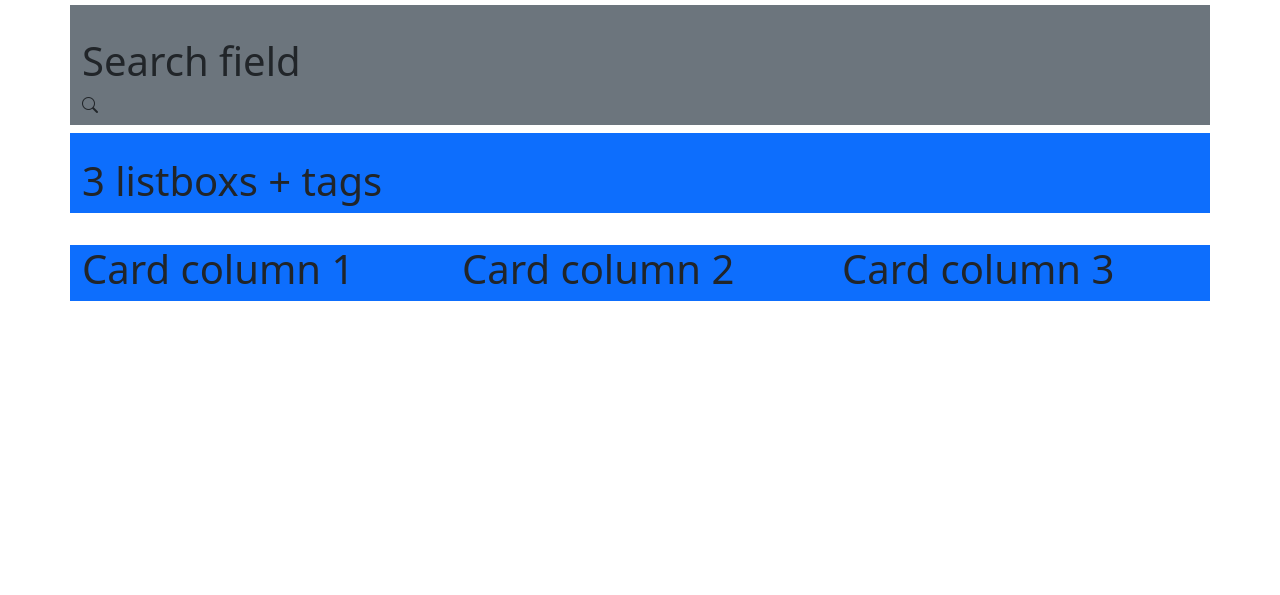
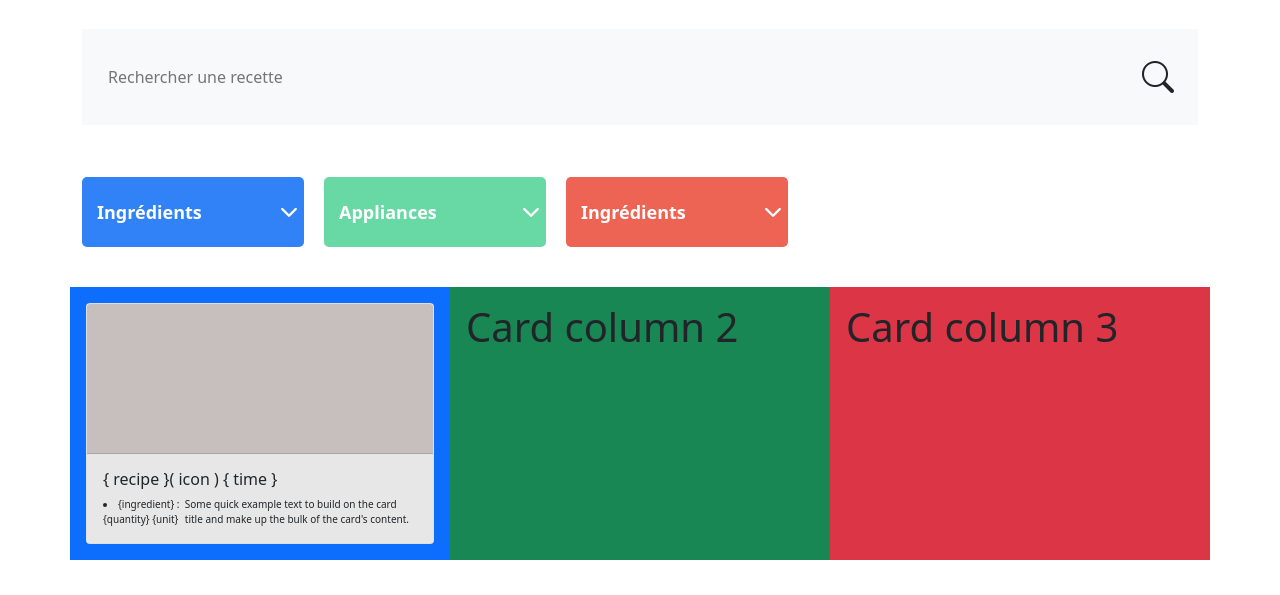
Before and after one commit to julienverley/lesPetitsPlats, a plain HTML site: page index.html in a window 1280 px wide. Shown: the part 205-800 px from the top of the page. Drawn offline with nearby package versions, Linux system fonts and the light colour scheme.

Commit message:
JS ingredients, appliances, ustensils with no duplicates ; listboxs ; one card gabarit

```diff
--- /dev/null
+++ b/css/listbox.css
@@ -0,0 +1,108 @@
+/* @use '../abstracts/' as a; */
+
+.listboxs {
+    display: flex;
+}
+
+.listbox {
+    margin: 20px 20px 0 0;
+    border-radius: 5px;
+    overflow: hidden;
+    min-width: 130px;
+}
+
+.listbox-controls {
+    display: flex;
+    justify-content: space-between;
+/*     border-radius: a.$rad a.$rad 0 0;
+ */}
+
+.listbox-btn {
+    height: 70px;
+    width: 30px;
+    display: flex;
+    align-items: center;
+    justify-content: center;
+    border: none;
+    color: white;
+    font-size: 18px;
+    position: relative;
+    border-radius: 5px; /* a.$rad; */
+    cursor: pointer;
+    background-color: transparent;
+
+    /* &::after {
+        @include a.fontAwesome();
+        content: '\f107'
+    } */
+}
+
+.listbox-input {
+    border: none;
+    color: white;
+    font-weight: 700;
+    font-size: 18px;
+    outline: none;
+    padding: 0 15px;
+    height: 70px;
+    width: min-content;
+    background-color: transparent;
+}
+
+.listbox-input::placeholder {
+    color: white;
+    opacity: 1;
+}
+
+.listbox-input.expanded::placeholder {
+    opacity: .5;
+}
+
+.listbox-list {
+    display: grid;
+    width: 100%;
+    grid-template-columns: repeat(3, 1fr);
+    gap: 10px 50px;
+    line-height: 1em;
+    max-height: 12em;
+    color: white;
+    font-size: 18px;
+    padding: 10px;
+    /* border-radius: 0 0 a.$rad a.$rad; */
+    overflow-y: scroll;
+    scrollbar-color: rgba(255, 255, 255, 0.5) rgba(255, 255, 255, .1);
+    scrollbar-width: thin;
+}
+
+.listbox-list li {
+    cursor: pointer;
+}
+
+
+#ingredients-controls {
+    background-color: #3282F7; /* a.$clr-blue; */
+}
+
+#appliances-controls {
+    background-color: #68D9A4; /* a.$clr-green; */
+}
+
+#ustensils-controls {
+    background-color: #ED6454; /* a.$clr-red; */
+}
+
+#ingredients-list {
+    background-color: #3282F7; /*  a.$clr-blue; */
+}
+
+#appliances-list {
+    background-color: #68D9A4; /*  a.$clr-green; */
+}
+
+#ustensils-list {
+    background-color: #ED6454; /*  a.$clr-red; */
+}
+
+.hidden {
+    display: none;
+}
--- /dev/null
+++ b/css/style.css
@@ -0,0 +1,33 @@
+/* style.css */
+
+
+/* Search */
+.search-field {
+    display: flex;
+    justify-content: space-between;
+}
+.search-field input {
+    border: none;
+    width: 70em;
+}
+
+/* Cards */
+.card-header {
+    height: 150px;
+    background-color: #C7BEBE;
+}
+.card-body {
+    background-color: #E7E7E7;
+}
+.card-body-top {
+    display: flex;
+}
+.card-body-bottom {
+    display: flex;
+}
+.recipe-ingredients {
+    font-size: x-small;
+}
+.recipe-text {
+    font-size: x-small;
+}
--- a/index.html
+++ b/index.html
@@ -6,20 +6,23 @@
     <script src="https://kit.fontawesome.com/9d7038c6db.js" crossorigin="anonymous"></script>
     <!--Google fonts-->
     <link href="https://fonts.googleapis.com/css?family=DM+Sans&display=swap" rel="stylesheet">
-    <!--CSS-->
     <!-- Bootstrap -->
     <link href="https://cdn.jsdelivr.net/npm/bootstrap@5.0.2/dist/css/bootstrap.min.css" rel="stylesheet" integrity="sha384-EVSTQN3/azprG1Anm3QDgpJLIm9Nao0Yz1ztcQTwFspd3yD65VohhpuuCOmLASjC" crossorigin="anonymous">
     <link rel="stylesheet" href="https://cdn.jsdelivr.net/npm/bootstrap-icons@1.5.0/font/bootstrap-icons.css"><!-- Icones -->
+    <!--CSS-->
+    <link href="css/style.css" rel="stylesheet" type="text/css" />
+    <link href="css/listbox.css" rel="stylesheet" type="text/css" />
     <title>Les petits plats</title>
   </head>
+
+
+
   <body>
 
+
+
     <!-- HEADER -->
-    <header></header>
-
-    <!-- MAIN -->
-    <main>
-
+    <header>
       <section class="py-3">
         <div class="container">
           <div class="row justify-content-center"><!-- logo Vector -->
@@ -34,43 +37,57 @@
           </div>
         </div>
       </section>
+    </header>
 
-      <section class="py-3"><!-- Search -->
+    <!-- MAIN -->
+    <main>
+
+
+
+      <!-- SEARCH -->
+      <section class="py-3">
         <div class="container">
-          <div class="row gy-4 bg-secondary">
-            <div class="col-12 py-2">
-              <h1>Search field</h1>
-              <div><i class="bi bi-search"></i></div><!-- Magnifying glass -->
-            </div>
+          <div class="search-field bg-light p-4">
+            <!-- <div class="col-12 py-2"></div> -->
+            <input type="text" placeholder="Rechercher une recette" class="bg-light">
+            <div><i class="bi bi-search fw-bold fs-2"></i></div><!-- Magnifying glass -->
           </div>
         </div>
       </section>
 
-      <section class="py-3"><!-- Listboxs -->
+
+
+      <!-- LISTBOXS -->
+      <section class="py-3">
         <div class="container">
-          <div class="row gy-4 bg-primary">
-            <div class="col-12 col-md-6">
+          <div class="listboxs">
+            <!-- <div class="col-12 col-md-6">
               <h1>3 listboxs + tags</h1>
+            </div> -->
+
+            <div id="ingredients-lisbox" class="listbox" data-type="ingredients">
+                <div id="ingredients-controls" class="listbox-controls" data-type="ingredients">
+                    <input id="ingredients-input" class="listbox-input" data-type="ingredients" placeholder="Ingrédients" type="text" size="10">
+                    <button id="ingredients-btn" class="listbox-btn" data-type="ingredients"><i class="fa fa-chevron-down" aria-hidden="true"></i></button>
+                </div>
+                <ul class="listbox-list hidden" id="ingredients-list" data-type="ingredients"></ul>
             </div>
-          </div>
-        </div>
-      </section>
 
-      <section class="py-3"><!-- cards -->
-        <div class="container">
-          <div class="row justify-content-between gy-4"> <!-- gap -->
-            <div class="col-4 bg-primary"><!-- gap -->
-              <h1>Card column 1</h1>
+            <div id="appliances-lisbox" class="listbox" data-type="appliances">
+              <div id="appliances-controls" class="listbox-controls" data-type="appliances">
+                  <input id="appliances-input" class="listbox-input" data-type="appliances" placeholder="Appliances" type="text" size="10">
+                  <button id="appliances-btn" class="listbox-btn" data-type="appliances"><i class="fa fa-chevron-down" aria-hidden="true"></i></button>
+              </div>
+              <ul class="listbox-list hidden" id="ingredients-list" data-type="ingredients"></ul>
             </div>
-            <div class="col-4 bg-primary">
-              <h1>Card column 2</h1>
+
+            <div id="ustensils-lisbox" class="listbox" data-type="ustensils">
+              <div id="ustensils-controls" class="listbox-controls" data-type="ustensils">
+                  <input id="ustensils-input" class="listbox-input" data-type="ustensils" placeholder="Ingrédients" type="text" size="10">
+                  <button id="ustensils-btn" class="listbox-btn" data-type="ustensils"><i class="fa fa-chevron-down" aria-hidden="true"></i></button>
+              </div>
+              <ul class="listbox-list hidden" id="ingredients-list" data-type="ingredients"></ul>
             </div>
-            <div class="col-4 bg-primary">
-              <h1>Card column 3</h1>
-            </div>
-          </div>
-        </div>
-      </section>
 
 
 
@@ -78,18 +95,62 @@
 
 
 
+          </div>
+        </div>
+      </section>
 
 
+
+      <!-- CARDS -->
+      <section class="py-4">
+
+        <div class="container"><!-- container -->
+          <div class="row justify-content-between gy-4 gx-4"> <!-- row, add gap? -->
+
+            <div class="col bg-primary p-3"><!-- col -->
+              <div class="card"><!-- card -->
+                <div class="card-header"></div>
+                <div class="card-body">
+                  <div class="card-body-top">
+                    <h6 class="card-title">{ recipe }</h6>
+                    <h6> ( icon ) { time } </h6>
+                  </div>
+                  <div class="card-body-bottom">
+                    <div class="recipe-ingredients">
+                      <li class="ingredient-quantity-unit">{ingredient} : {quantity} {unit}</li><!-- x3 x4 x5, for each ingredient -->
+                    </div>
+                    <p class="recipe-text card-text">Some quick example text to build on the card title and make up the bulk of the card's content.</p>
+                  </div>
+                </div>
+              </div><!-- card -->
+            </div><!-- col -->
+
+            <div class="col bg-success p-3"><!-- col -->
+              <h1>Card column 2</h1>
+            </div>
+
+            <div class="col bg-danger p-3"><!-- col -->
+              <h1>Card column 3</h1>
+            </div>
+
+          </div>
+
+        </div>
+
+      </section>
 
 
 
     </main>
 
+
+
     <footer></footer>
 
 
+
     <!-- Scripts -->
-    <script src="./scripts/recipes.js" type="module"></script>
+    <script src="./scripts/data/recipes.js" type="module"></script>
     <script src="./scripts/tags.js" type="module"></script>
 
     <!-- Bootstrap JS bundle -->
--- a/scripts/tags.js
+++ b/scripts/tags.js
@@ -1,56 +1,47 @@
-import { recipes } from "./recipes.js";
-//console.log(recipes);
+import { recipes } from "./data/recipes.js";
 
 /* const buildtags = () => {
+
 }
 buildtags();  */
 
-/* let i;
-for (i = 0; i < recipes.length; i++) {
-    console.log(recipes[i].ingredients[0].ingredient);
-}  */
-
-/* const ingredients = [];
-const appliance = []; // = appareil */ // Antoine
-
-/* recipes.forEach(recipe => { // Antoine
-    recipe.ingredients.forEach(ingredient => {
-        console.log(ingredient); // PB l'objet avec ingredient, quantity et unit
-         if (ingredients.includes(ingredient.ingredient)) { // A revoir car doublons
-             console.log('EXISTE DEJA');
-         } else {
-             ingredients.push(ingredient.ingredient);
-         }
-    })
-})
-console.log(ingredients); */
-
-/* recipes.forEach(recipe => {
-    recipe.ingredients.forEach(ingredientQuantityUnit => {
-
-        console.log(ingredientQuantityUnit); // PB l'objet avec ingredient, quantity et unit
-         if (ingredients.includes(ingredientQuantityUnit.ingredient)) { // A revoir car doublons
-             console.log('EXISTE DEJA');
-         } else {
-             ingredients.push(ingredientQuantityUnit.ingredient);
-         }
-    })
-})
-console.log(ingredients);
- */
-
-function onlyUnique (value, index, self) {
-    return self.indexOf(value) === index
+function noDuplicates (value, index, self) { // A revoir
+    return self.indexOf(value) === index // A revoir
 }
 
 function getIngredients (recipes) {
-    const totalIngredients = []
+    const allIngredients = []
     recipes.forEach(recipe => {
-        recipe.ingredients.forEach(object => totalIngredients.push(object.ingredient))
+        recipe.ingredients.forEach(object => allIngredients.push(object.ingredient))
     })
-    const filteredIngredients = totalIngredients.filter(onlyUnique)
-    filteredIngredients.sort((a, b) => a.localeCompare(b))
-    return filteredIngredients
+    const noDuplicatesIngredients = allIngredients.filter(noDuplicates)
+    noDuplicatesIngredients.sort((a, b) => a.localeCompare(b))
+    //console.table(noDuplicatesIngredients); // Modifier le .json ?
+    return noDuplicatesIngredients
 }
 
-export { getIngredients }
+function getAppliances (recipes) {
+    const allAppliances = []
+    recipes.forEach(recipe => {
+        allAppliances.push(recipe.appliance)
+    })
+    const noDuplicatesAppliances = allAppliances.filter(noDuplicates)
+    noDuplicatesAppliances.sort((a, b) => a.localeCompare(b))
+    console.table(noDuplicatesAppliances); // Modifier le .json ?
+    return noDuplicatesAppliances
+}
+
+function getUstensils (recipes) {
+    const allUstensils = []
+    recipes.forEach(recipe => recipe.ustensils.forEach(ustensil => allUstensils.push(ustensil)))
+    const noDuplicatesUstensils = allUstensils.filter(noDuplicates)
+    noDuplicatesUstensils.sort((a, b) => a.localeCompare(b))
+    // console.table(noDuplicatesUstensils) // Modifier le .json ?
+    return noDuplicatesUstensils
+}
+
+getIngredients(recipes) // called to display in console.log
+getAppliances(recipes) // called to display in console.log
+getUstensils(recipes) // called to display in console.log
+
+export { getIngredients, getAppliances, getUstensils }
```
Also changed, not shown: scripts/data/recipes.js (renamed from scripts/recipes.js), 1 other file.
